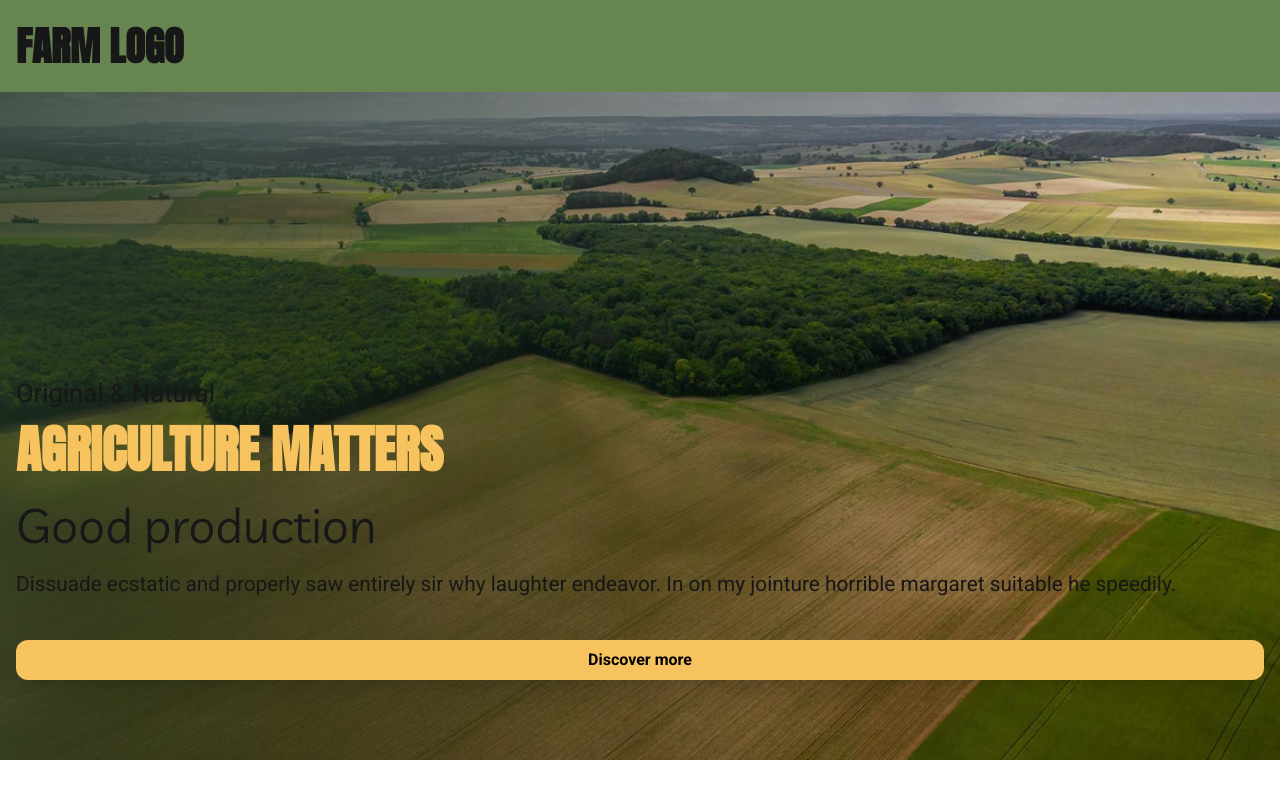
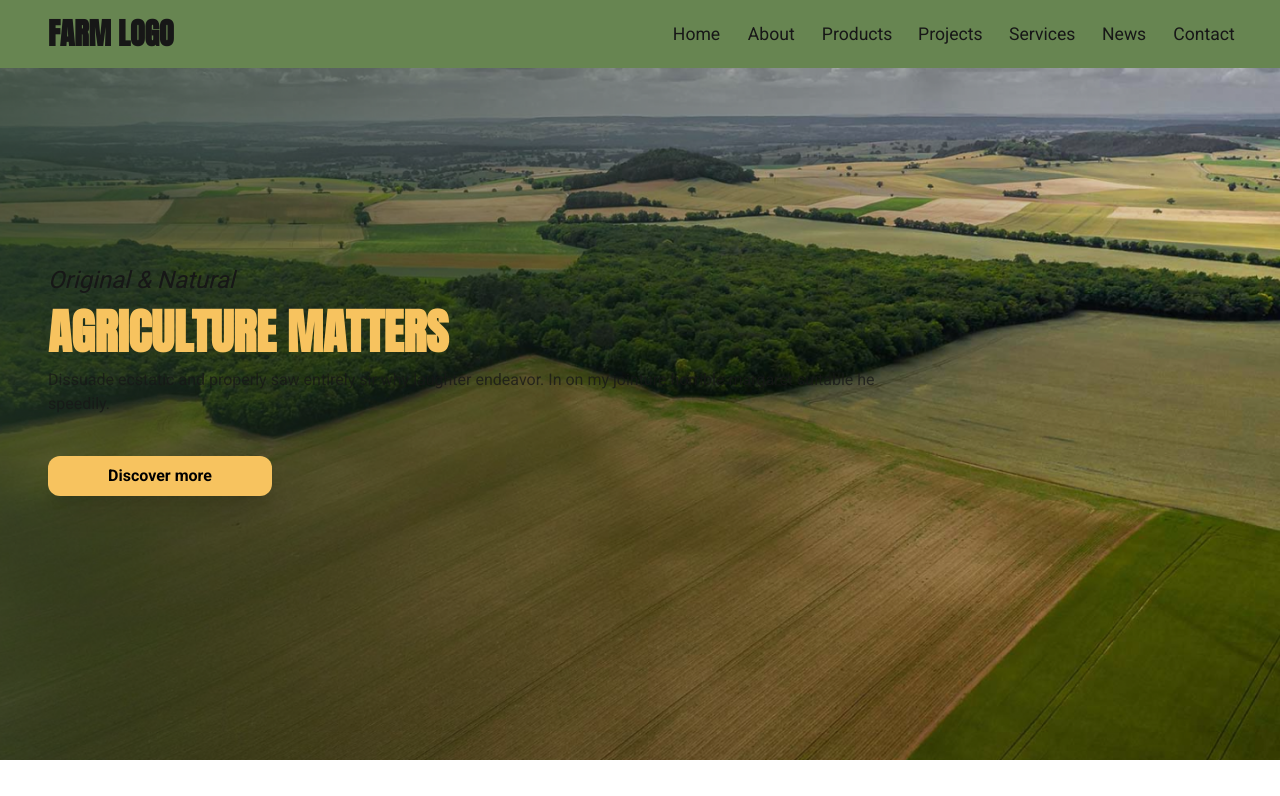
Before and after one commit to DevPBDias/landing-pages-folio, a Next.js app: page /farm in a window 1280 px wide. Shown: the top 796 px of the page. Built offline with nearby package versions, Linux system fonts and the light colour scheme.

Commit message:
styles(hero+header): breakpoints adjust and create navbar component for larger devices

```diff
--- a/src/components/farm/header/Header.tsx
+++ b/src/components/farm/header/Header.tsx
@@ -1,12 +1,14 @@
 import React from "react";
 import Logo from "./Logo";
 import MobileMenu from "./MobileMenu";
+import Navbar from "./Navbar";
 
 const Header = () => {
   return (
-    <header className="w-full fixed p-4  z-40 bg-[var(--light-primary-color)]">
+    <header className="w-full fixed p-4 lg:px-12 z-40 bg-[var(--light-primary-color)] flex flex-row items-center justify-between">
       <Logo />
       <MobileMenu />
+      <Navbar />
     </header>
   );
 };
--- a/src/components/farm/header/Logo.tsx
+++ b/src/components/farm/header/Logo.tsx
@@ -3,7 +3,7 @@ import React from "react";
 const Logo = () => {
   return (
     <picture>
-      <h1 className="text-[clamp(1.2rem,4vw,2.5rem)] font-bold uppercase">
+      <h1 className="text-xl sm:text-2xl lg:text-3xl font-bold uppercase">
         Farm Logo
       </h1>
     </picture>
--- a/src/components/farm/header/MobileMenu.tsx
+++ b/src/components/farm/header/MobileMenu.tsx
@@ -9,7 +9,7 @@ const MobileMenu = () => {
   const [open, setOpen] = useState<boolean>(true);
 
   return (
-    <header className="min-[1024px]:hidden">
+    <header className="lg:hidden">
       {open ? (
         <button
           className="absolute top-4 right-4"
--- /dev/null
+++ b/src/components/farm/header/Navbar.tsx
@@ -0,0 +1,20 @@
+import Link from "next/link";
+import headerLinks from "../constants/headerLinks";
+
+const Navbar = () => {
+  return (
+    <nav className="hidden lg:flex flex-row justify-center items-center gap-8">
+      {headerLinks?.map((link) => (
+        <Link
+          className="hover:font-bold scale-110 text-base"
+          href={link.route}
+          key={link.id}
+        >
+          {link.name}
+        </Link>
+      ))}
+    </nav>
+  );
+};
+
+export default Navbar;
--- a/src/components/farm/hero/Hero.tsx
+++ b/src/components/farm/hero/Hero.tsx
@@ -6,7 +6,7 @@ const Hero = () => {
   return (
     <main className="relative w-full h-[95vh] flex justify-start items-center">
       <HeroImage />
-      <section className="absolute z-10 px-4 flex flex-col w-full h-full justify-end gap-10 mb-40">
+      <section className="absolute z-10 px-4 lg:px-12 flex flex-col w-full h-full justify-end md:justify-center md:mb-0 gap-10 mb-40">
         <HeroText />
         <HeroCTA />
       </section>
--- a/src/components/farm/hero/HeroCTA.tsx
+++ b/src/components/farm/hero/HeroCTA.tsx
@@ -5,7 +5,7 @@ const HeroCTA = () => {
   return (
     <Link
       href="#projects"
-      className="py-2 w-full bg-[var(--secondary-color)] text-black font-bold text-base text-center rounded-xl shadow-xl"
+      className="py-2 w-full sm:w-56 bg-[var(--secondary-color)] text-black font-bold text-base text-center rounded-xl shadow-xl"
     >
       Discover more
     </Link>
--- a/src/components/farm/hero/HeroText.tsx
+++ b/src/components/farm/hero/HeroText.tsx
@@ -2,17 +2,14 @@ import React from "react";
 
 const HeroText = () => {
   return (
-    <section>
-      <p className="font-medium text-[clamp(1rem,4vw,1.6rem)]">
+    <section className="flex flex-col gap-3 w-full">
+      <p className="font-medium text-lg sm:text-xl lg:text-2xl italic">
         Original & Natural
       </p>
-      <h1 className="font-bold text-[clamp(1.8rem,4vw,4rem)] uppercase text-[var(--secondary-color)]">
+      <h1 className="font-bold text-3xl sm:text-4xl lg:text-5xl uppercase text-[var(--secondary-color)]">
         Agriculture matters
       </h1>
-      <h3 className="font-medium text-[clamp(1.5rem,4vw,3rem)] mb-2">
-        Good production
-      </h3>
-      <p className="text-[clamp(0.8rem,4vw,1.3rem)]">
+      <p className="text-sm w-full sm:w-3/4 sm:text-base opacity-75">
         Dissuade ecstatic and properly saw entirely sir why laughter endeavor.
         In on my jointure horrible margaret suitable he speedily.
       </p>
```
